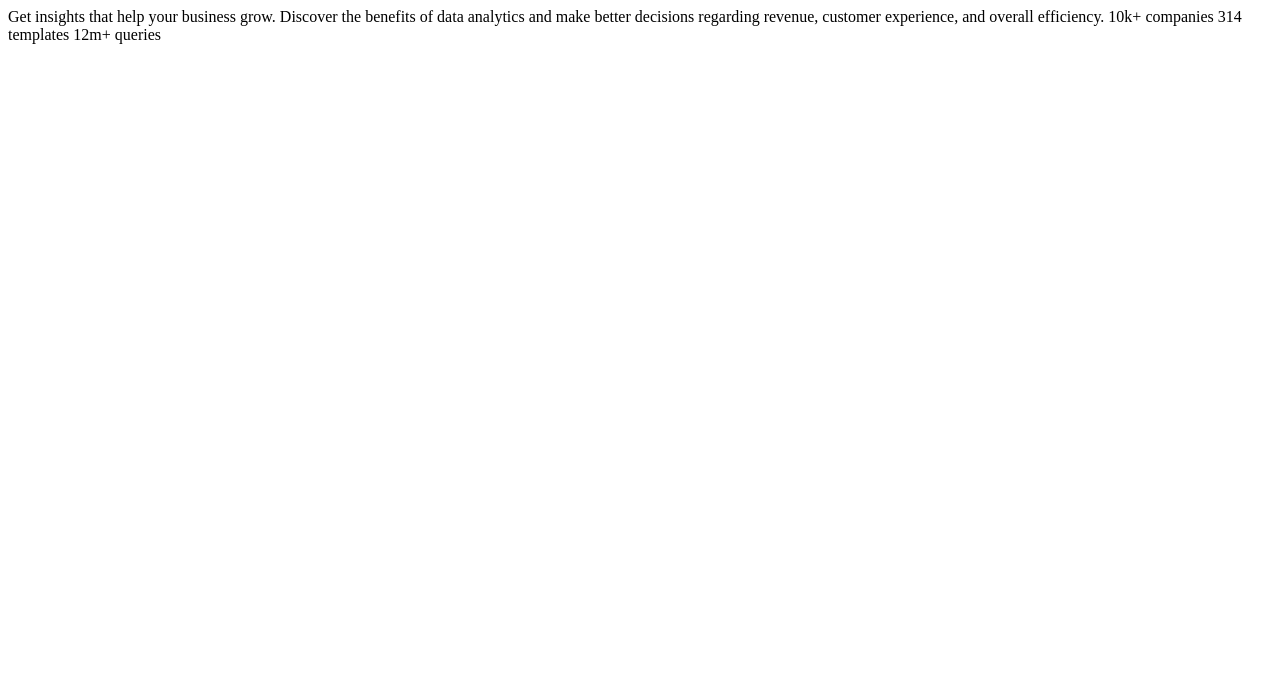
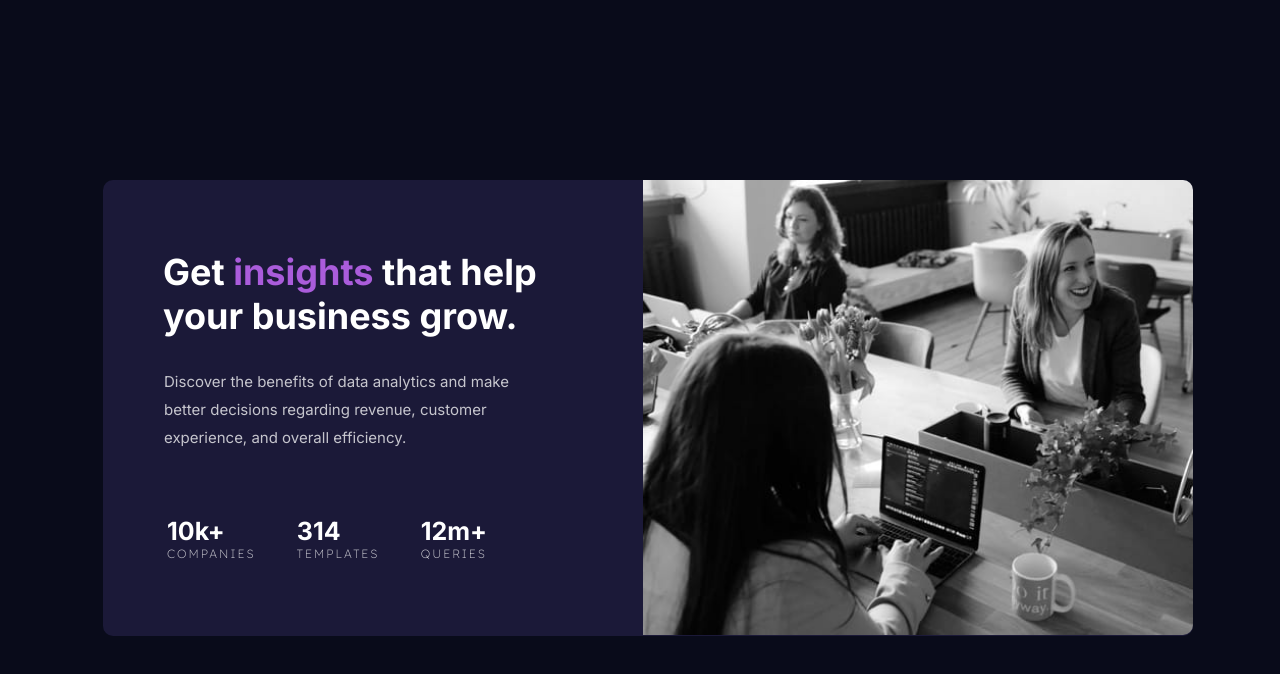
Before and after one commit to Maddouchhamza/stats-preview-card-component-main, a plain HTML site: page index.html in a window 1280 px wide. Drawn offline with Linux system fonts and the light colour scheme.

Commit message:
without filter

```diff
--- a/index.html
+++ b/index.html
@@ -12,16 +12,46 @@
 </head>
 
 <body>
-
-  Get insights that help your business grow.
-
-  Discover the benefits of data analytics and make better decisions regarding revenue, customer
-  experience, and overall efficiency.
-
-  10k+ companies
-  314 templates
-  12m+ queries
-
+  <section>
+    <div class="content">
+      <div class="title">
+        Get <span>insights</span> that help your business grow.
+      </div>
+      <div class="description">
+        Discover the benefits of data analytics and make better decisions regarding revenue, customer
+        experience, and overall efficiency.
+      </div>
+      <div class="statistics">
+        <div class="article">
+          <div class="num">
+            10k+
+          </div>
+          <div class="txt">
+            COMPANIES
+          </div>
+        </div>
+        <div class="article">
+          <div class="num">
+            314
+          </div>
+          <div class="txt">
+            TEMPLATES
+          </div>
+        </div>
+        <div class="article">
+          <div class="num">
+            12m+
+          </div>
+          <div class="txt">
+            QUERIES
+          </div>
+        </div>
+      </div>
+    </div>
+    <div class="banner">
+      <img src="./images/image-header-desktop.jpg" alt="image">
+    </div>
+  </section>
 </body>
 
 <!-- <div class="attribution">
--- a/style.css
+++ b/style.css
@@ -0,0 +1,73 @@
+@import url('https://fonts.googleapis.com/css2?family=Inter:wght@400;700&family=Outfit:wght@100;300;400;600&family=Red+Hat+Display:wght@300;400;500;700;900&display=swap');
+@import url('https://fonts.googleapis.com/css2?family=Inter:wght@400;700&family=Lexend+Deca:wght@100;200;300&family=Outfit:wght@100;300;400;600&family=Red+Hat+Display:wght@300;400;500;700;900&display=swap');
+
+body{
+    background-color: hsl(233, 47%, 7%);
+    color: white;
+    display: flex;
+    justify-content: center;
+    align-items: center;
+    height: 100vh;
+    width: 100vw;
+}
+section{
+    background-color: hsl(244, 38%, 16%);
+    display: flex;
+    justify-content: space-between;
+    width: 1090px;
+    height: 455.333px;
+    border-radius: 10px;
+}
+
+.content{
+    width: 500px
+}
+
+.title{
+    font-family: "Inter";
+    font-size: 36px;
+    font-weight: 700;
+    width: 380px;
+    margin: auto;
+    margin-top: 70px;
+}
+span{
+    color: hsl(277, 64%, 61%);
+}
+.description{
+    width: 378px;
+    margin: auto;
+    margin-top: 30px;
+    font-family: "Inter";
+    color: hsla(0, 0%, 100%, 0.75);
+    font-size: 15px;
+    line-height: 28px;
+    font-weight: 400;
+}
+.statistics{
+    display: flex;
+    justify-content: space-between;
+    width: 320px;
+    margin-left: 4rem;
+    margin-top: 4rem;
+}
+.num{
+    font-family: "Inter";
+    font-size: 25px;
+    font-weight: 700;
+}
+.txt{
+    font-family: "Lexend Deca";
+    font-size: 12px;
+    font-weight: 200;
+    color: hsla(0, 0%, 100%, 0.75);
+    letter-spacing: 2px;
+}
+
+
+.banner{
+}
+.banner>img{
+    border-radius: 0px 10px 10px 0px;
+    width: 550px;
+}
```
